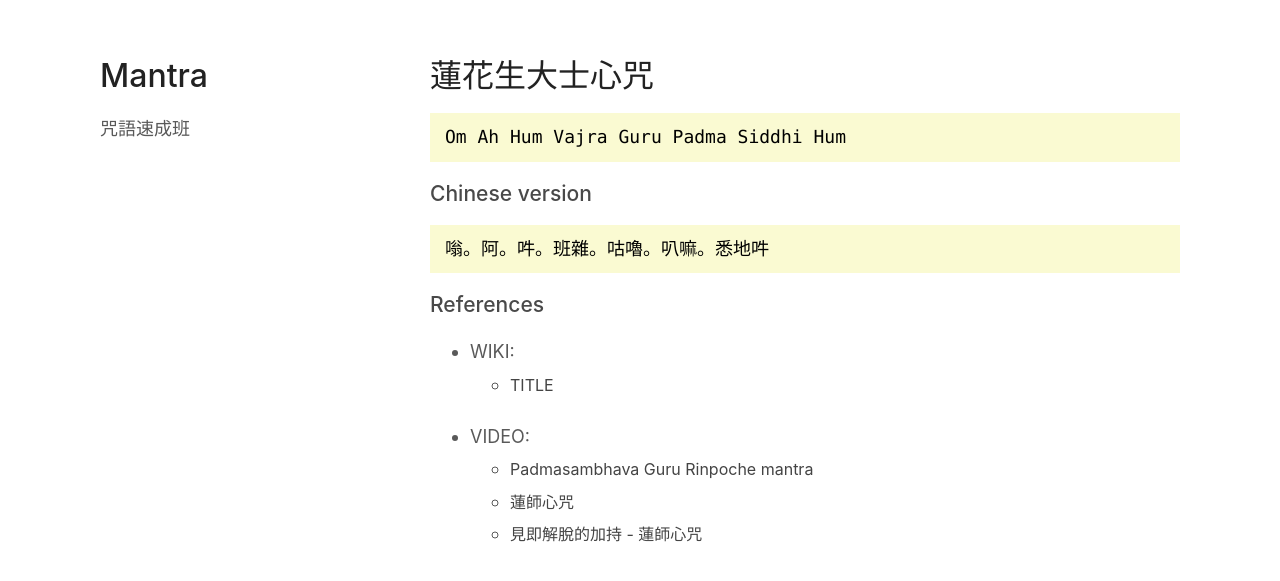
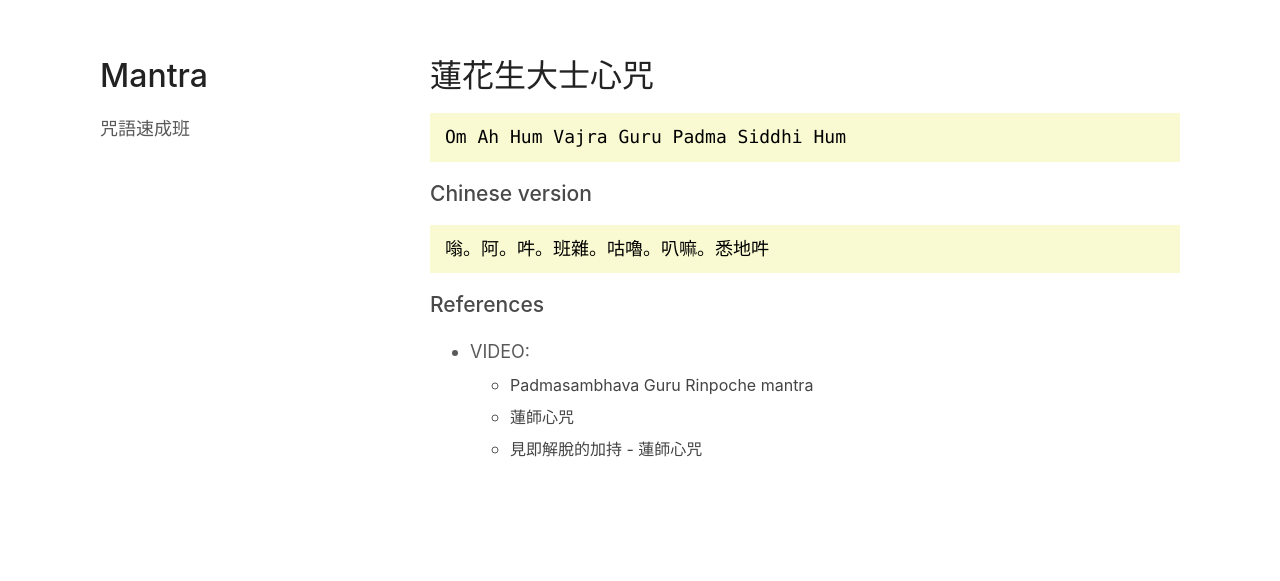
Before and after one commit to zenkarsha/mantra.unlink.men, a Jekyll site: the page built from pages/padmasambhava-guru-rinpoche-mantra.md, in a window 1280 px wide. Shown: the top 581 px of the page. Built offline with Jekyll 4.4.1, drawn with Linux system fonts in a browser that asks for light colours; our own code applies the rules of GitHub Pages for plain Markdown files.

Commit message:
Update padmasambhava-guru-rinpoche-mantra.md

```diff
--- a/pages/padmasambhava-guru-rinpoche-mantra.md
+++ b/pages/padmasambhava-guru-rinpoche-mantra.md
@@ -18,8 +18,6 @@ Om Ah Hum Vajra Guru Padma Siddhi Hum
 
 ### References
 
-- WIKI:
-  - [TITLE](LINK)
 - VIDEO:
   - [Padmasambhava Guru Rinpoche mantra](https://www.youtube.com/watch?v=zJElmjFnp8M)
   - [蓮師心咒](https://www.youtube.com/watch?v=bBETUQNRmc0)
```
